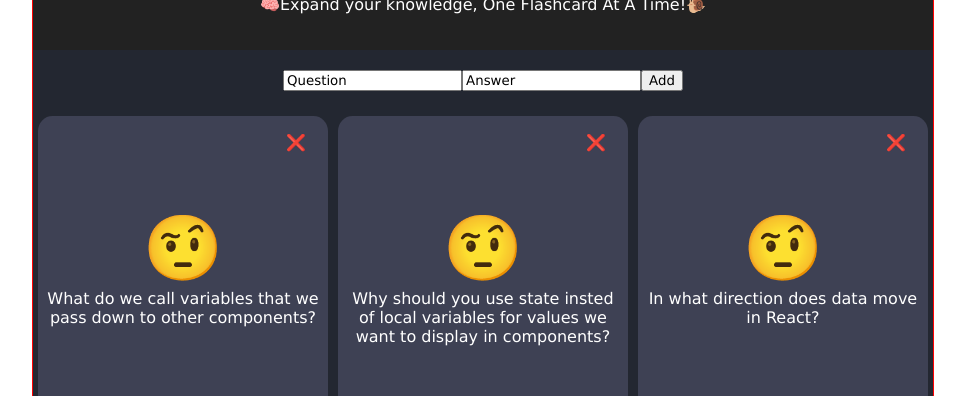
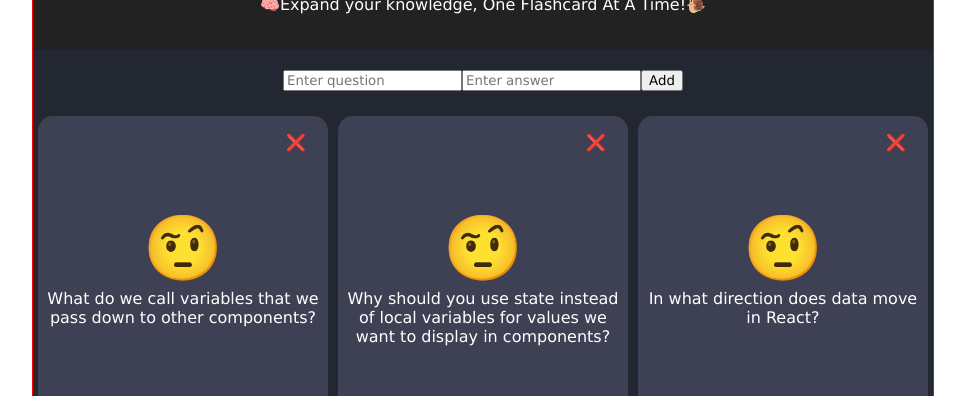
Before and after one commit to lizwade/week-10-sentry-with-react, a React (Vite) app in the folder flashcards/: page / in a window 1280 px wide. Shown: the part 270-666 px from the top of the page, without its empty margins (157-1122 px from the left). Built offline with nearby package versions, Linux system fonts and the light colour scheme.

Commit message:
Fixed the form passing data into flashcards with using app.jsx for up state

```diff
--- a/flashcards/src/App.jsx
+++ b/flashcards/src/App.jsx
@@ -12,7 +12,7 @@ function App() {
       "props",
     ],
     [
-      "Why should you use state insted of local variables for values we want to display in components?",
+      "Why should you use state instead of local variables for values we want to display in components?",
       "Because otherwise React can't keep track of its value and won't re-render to change what's displayed.",
     ],
     [
@@ -25,13 +25,15 @@ function App() {
     ],
   ]);
 
-  // first square brackets specify which qAndA. Second specify Question [0] or Answer [1]
-  //console.log(qAndA[0][1]);
+  // Function to add a new flashcard
+  const addFlashcard = (question, answer) => {
+    setQAndA((prevQAndA) => [...prevQAndA, [question, answer]]);
+  };
 
   return (
     <div className="main-content">
       <Header />
-      <Form />
+      <Form onAddFlashcard={addFlashcard} />
       <Flashcards data={qAndA} />
       <Footer />
     </div>
--- a/flashcards/src/components/Flashcard/Flashcard.jsx
+++ b/flashcards/src/components/Flashcard/Flashcard.jsx
@@ -10,6 +10,8 @@ function Flashcard({ question, answer }) {
 
   if (isClicked) {
     return (
+
+      // I think we can condense these to one instead of fliping between two different sets of code...Food for thought!
       <article className="cardContainer answer" onClick={flipCard}>
         <div className="cancelSection">
           <button className="cancelButton">❌</button>
--- a/flashcards/src/components/Flashcard/Flashcards/Flashcards.jsx
+++ b/flashcards/src/components/Flashcard/Flashcards/Flashcards.jsx
@@ -1,15 +1,11 @@
-// import { useState } from 'react';
 import Flashcard from "../Flashcard.jsx";
 
+//maps through the cards after data is passed from app.jsx
 function Flashcards({ data }) {
   return (
     <div className="wrapper">
       {data.map((item, index) => (
-        <Flashcard
-          key={index}
-          question={data[index][0]}
-          answer={data[index][1]}
-        />
+        <Flashcard key={index} question={item[0]} answer={item[1]} />
       ))}
     </div>
   );
--- a/flashcards/src/components/Form/Form.jsx
+++ b/flashcards/src/components/Form/Form.jsx
@@ -1,24 +1,38 @@
 import { useState } from "react";
 
-export default function Form() {
-  // We want to take the input of Question and Answer and store it in an object
-  // We click an Add button and sends that object down to Flashcards
-
-  const [question, setQuestion] = useState(["Test 1"]);
-  const [answer, setAnswer] = useState("Test 2");
+export default function Form({ onAddFlashcard }) {
+  const [question, setQuestion] = useState("");
+  const [answer, setAnswer] = useState("");
 
   function handleSubmit(e) {
     e.preventDefault();
-    const form = e.target;
-    const formData = new FormData(form);
-    console.log("Example", form, formData.entries());
+
+    if (!question.trim() || !answer.trim()) return;
+
+    // Call the function passed from parent to add the flashcard
+    onAddFlashcard(question, answer);
+
+    // resets the inputs after submiting.
+    setQuestion("");
+    setAnswer("");
   }
 
   return (
     <div className="formBox">
-      <form method="post" onSubmit={handleSubmit}>
-        <input name="question" defaultValue="Question"></input>
-        <input name="answer" defaultValue="Answer"></input>
+      <form onSubmit={handleSubmit}>
+        <input
+          name="question"
+          //Input data goes to the question useState
+          value={question}
+          onChange={(e) => setQuestion(e.target.value)}
+          placeholder="Enter question"
+        />
+        <input
+          name="answer"
+          value={answer}
+          onChange={(e) => setAnswer(e.target.value)}
+          placeholder="Enter answer"
+        />
         <button type="submit">Add</button>
       </form>
     </div>
```
